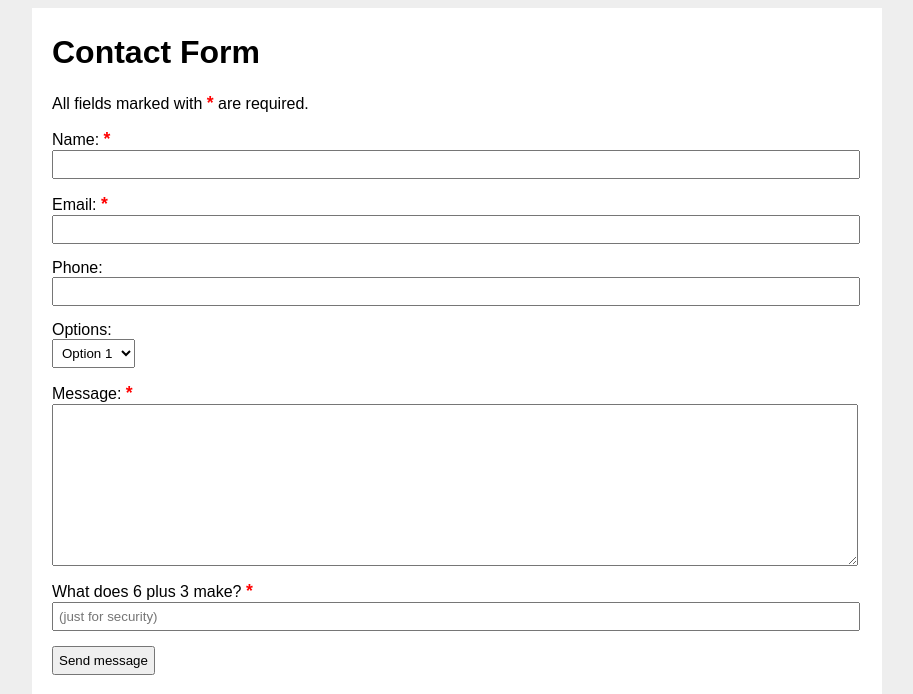
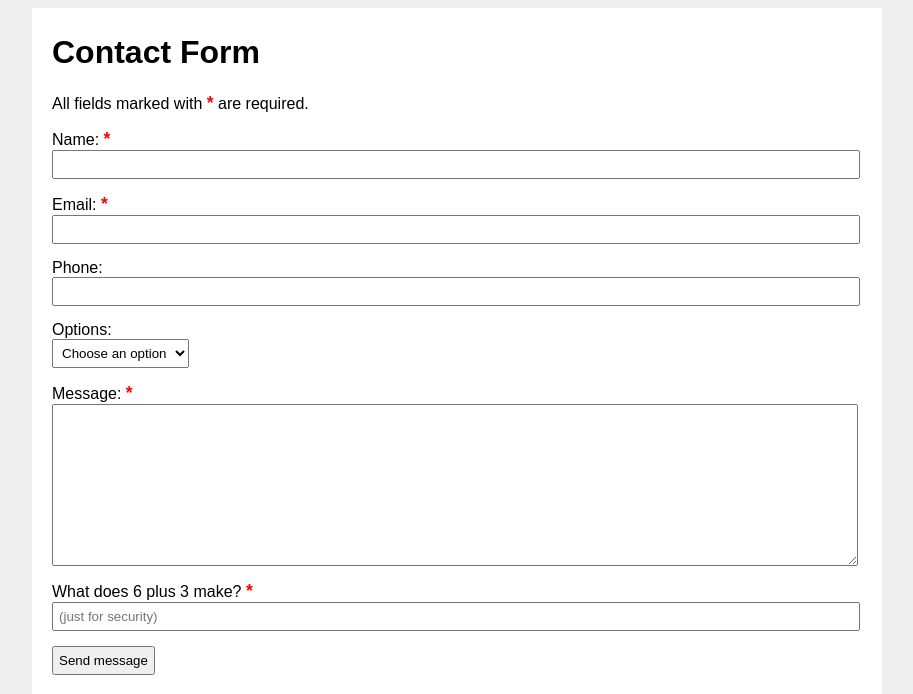
Before and after one commit to AlecRust/contact-form, a PHP site: page /contact.php in a window 1280 px wide. Shown: the top 694 px of the page, without its empty margins (183-1096 px from the left). Run offline with PHP 8.4, Linux system fonts and the light colour scheme.

Commit message:
- Added "Choose an option" as the first option in the <select>

```diff
--- a/contact.php
+++ b/contact.php
@@ -43,8 +43,7 @@ $_SESSION['question'] = (string) $answer;
                 <p>All fields marked with <span class="required">*</span> are required.</p>
                 <fieldset>
                     <p>
-                        <label>
-                            Name: <span class="required">*</span>
+                        <label>Name: <span class="required">*</span>
                             <input type="text" id="name" name="name" autocomplete="on" required="required" />
                         </label>
                     </p>
@@ -61,6 +60,7 @@ $_SESSION['question'] = (string) $answer;
                     <p>
                         <label>Options:
                             <select id="option" name="option">
+                                <option value="None">Choose an option</option>
                                 <option value="Option 1">Option 1</option>
                                 <option value="Option 2">Option 2</option>
                                 <option value="Option 3">Option 3</option>
```
